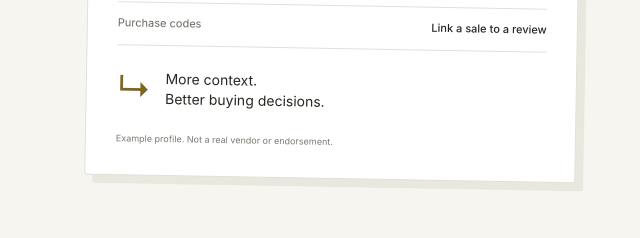
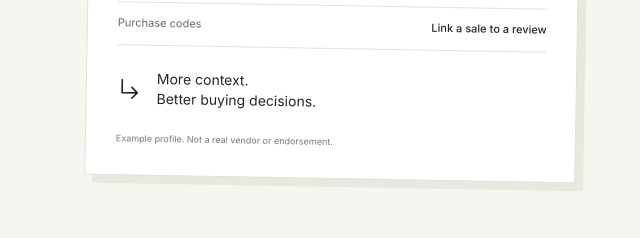
Before and after one commit to ademikun2023-cpu/verifyplug, a plain HTML site: page index.html in a window 1280 px wide. Shown: the part 531-769 px from the top of the page, 640-1280 px from the left. Drawn offline with Linux system fonts and the light colour scheme.

Commit message:
Render landing-page detail arrow consistently across devices

```diff
--- a/index.html
+++ b/index.html
@@ -5,7 +5,7 @@
 <nav class="lp-nav" aria-label="Main navigation"><a href="index.html" class="brand" aria-label="VerifyPlug home"><span class="brand-seal" aria-hidden="true">✓</span>VerifyPlug<span class="brand-period">.</span></a><div class="nav-actions"><a class="nav-how" href="#how-it-works">How it works</a><a href="auth.html">Sign in</a><a class="btn" href="auth.html?mode=signup">Get started <span aria-hidden="true"><svg class="arrow-icon" aria-hidden="true" viewBox="0 0 16 16" fill="none"><path d="M4 12 12 4M4 4h8v8" stroke="currentColor" stroke-width="1.4" stroke-linecap="round" stroke-linejoin="round"/></svg></span></a></div></nav>
 <main id="main">
 <section class="lp-hero"><div class="hero-copy"><span class="eyebrow">A little checking goes a long way.</span><h1>Before you pay,<br>know your <em>plug.</em></h1><p class="sub">The page behind the promise. Check a vendor’s profile, read buyer experiences, and look at their trust score before you send money.</p><div class="lp-cta"><a class="btn" href="auth.html">Check a vendor <span aria-hidden="true"><svg class="arrow-icon" aria-hidden="true" viewBox="0 0 16 16" fill="none"><path d="M4 12 12 4M4 4h8v8" stroke="currentColor" stroke-width="1.4" stroke-linecap="round" stroke-linejoin="round"/></svg></span></a><a class="text-link" href="auth.html?mode=signup&role=vendor">I run a business →</a></div><p class="hero-footnote">For the purchases that start with “send your account.”</p></div>
-<div class="profile-example" aria-label="Illustrative vendor profile"><div class="example-caption"><span>THE VENDOR CHECK</span><span>Illustration / 01</span></div><div class="example-business"><div class="example-monogram">A<span><svg class="arrow-icon" aria-hidden="true" viewBox="0 0 16 16" fill="none"><path d="M4 12 12 4M4 4h8v8" stroke="currentColor" stroke-width="1.4" stroke-linecap="round" stroke-linejoin="round"/></svg></span></div><div><h2>Ade’s Studio</h2><p>Fashion & accessories · Lagos</p></div></div><div class="example-score"><div><span>Trust score</span><strong>92<small>/100</small></strong></div><span class="status-trusted">Highly recommended</span></div><div class="example-meter" aria-hidden="true"><span></span></div><div class="example-row"><span>Business details</span><b>A place to start</b></div><div class="example-row"><span>Buyer experiences</span><b>Read beyond the score</b></div><div class="example-row"><span>Purchase codes</span><b>Link a sale to a review</b></div><div class="example-note"><span aria-hidden="true">↳</span><p>More context.<br>Better buying decisions.</p></div><p class="example-disclaimer">Example profile. Not a real vendor or endorsement.</p></div></section>
+<div class="profile-example" aria-label="Illustrative vendor profile"><div class="example-caption"><span>THE VENDOR CHECK</span><span>Illustration / 01</span></div><div class="example-business"><div class="example-monogram">A<span><svg class="arrow-icon" aria-hidden="true" viewBox="0 0 16 16" fill="none"><path d="M4 12 12 4M4 4h8v8" stroke="currentColor" stroke-width="1.4" stroke-linecap="round" stroke-linejoin="round"/></svg></span></div><div><h2>Ade’s Studio</h2><p>Fashion & accessories · Lagos</p></div></div><div class="example-score"><div><span>Trust score</span><strong>92<small>/100</small></strong></div><span class="status-trusted">Highly recommended</span></div><div class="example-meter" aria-hidden="true"><span></span></div><div class="example-row"><span>Business details</span><b>A place to start</b></div><div class="example-row"><span>Buyer experiences</span><b>Read beyond the score</b></div><div class="example-row"><span>Purchase codes</span><b>Link a sale to a review</b></div><div class="example-note"><svg aria-hidden="true" width="26" height="26" viewBox="0 0 24 24" fill="none"><path d="M5 4v12h14m-5-5 5 5-5 5" stroke="currentColor" stroke-width="1.5" stroke-linecap="round" stroke-linejoin="round"/></svg><p>More context.<br>Better buying decisions.</p></div><p class="example-disclaimer">Example profile. Not a real vendor or endorsement.</p></div></section>
 <div class="principle-strip"><span>LOOK BEFORE YOU SEND.</span><p>Business details <span aria-hidden="true">/</span> Buyer reviews <span aria-hidden="true">/</span> Trust scores</p></div>
 <section id="how-it-works" class="lp-section"><div class="section-intro"><span class="eyebrow">The buyer’s side</span><h2>A quick check.<br>A clearer picture.</h2><p>One phone number gives you a starting point. The details help you decide what to do next.</p></div><div class="steps"><article><span class="step-num">01</span><div><h3>Look up the number.</h3><p>Sign in and search the phone number a vendor gave you. Find their business profile and status.</p></div></article><article><span class="step-num">02</span><div><h3>Read the whole story.</h3><p>Compare the trust score with buyer reviews, business details, and any restrictions.</p></div></article><article><span class="step-num">03</span><div><h3>Leave something useful.</h3><p>Share your experience after buying. If your vendor gives you a purchase code, add it to your review.</p></div></article></div></section>
 <section class="vendor-band" id="features"><div><span class="eyebrow">The business owner’s side</span><h2>You do good work.<br>Give it a place to show.</h2><p>A shareable business profile, buyer reviews, and purchase codes. Keep your reputation in one place, wherever you sell.</p><a class="btn" href="auth.html?mode=signup&role=vendor">Create a business profile <svg class="arrow-icon" aria-hidden="true" viewBox="0 0 16 16" fill="none"><path d="M4 12 12 4M4 4h8v8" stroke="currentColor" stroke-width="1.4" stroke-linecap="round" stroke-linejoin="round"/></svg></a></div><ul><li><span>01</span> A public link to your business</li><li><span>02</span> Reviews buyers can read</li><li><span>03</span> Codes for completed purchases</li><li><span>04</span> Your details, kept up to date</li></ul></section>
```
